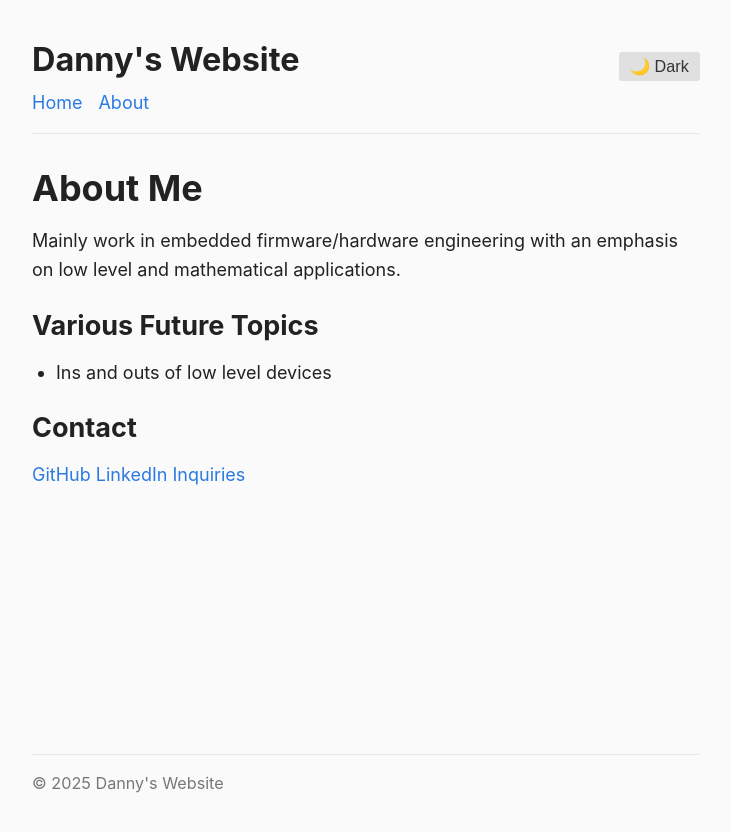
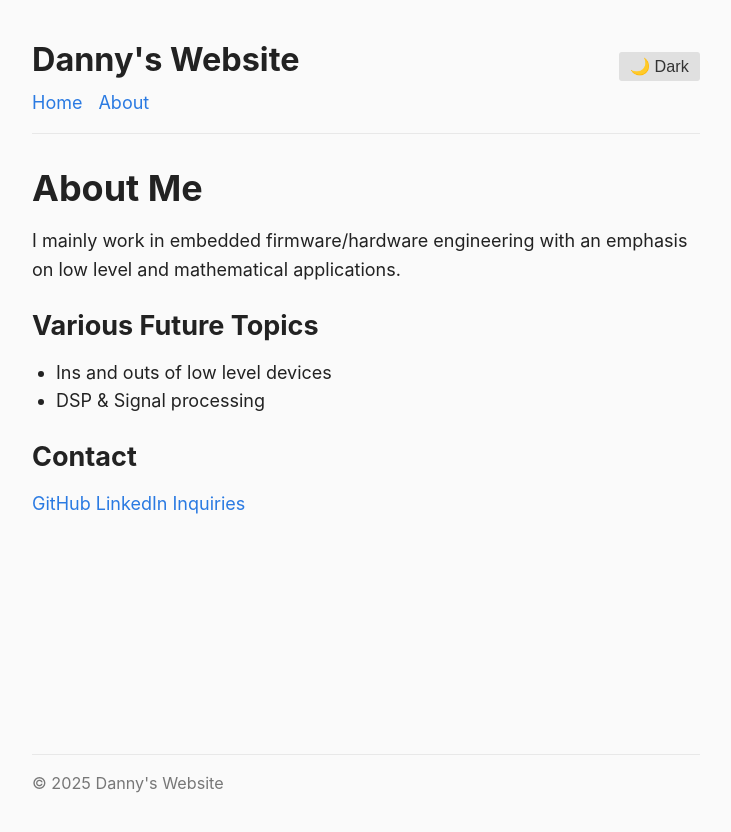
Before and after one commit to DanSop/DanSop.github.io, a Jekyll site: the page built from about.md, in a window 1280 px wide. Shown: the top 832 px of the page, without its empty margins (274-1005 px from the left). Built offline with Jekyll 4.4.1, drawn with Linux system fonts in a browser that asks for light colours.

Commit message:
Update about.md

```diff
--- a/about.md
+++ b/about.md
@@ -6,11 +6,12 @@ permalink: /about/
 
 # About Me
 
-Mainly work in embedded firmware/hardware engineering with an emphasis on low level and mathematical applications.
+I mainly work in embedded firmware/hardware engineering with an emphasis on low level and mathematical applications.
 
 ## Various Future Topics
 
 - Ins and outs of low level devices
+- DSP & Signal processing
 
 ## Contact
 
```
